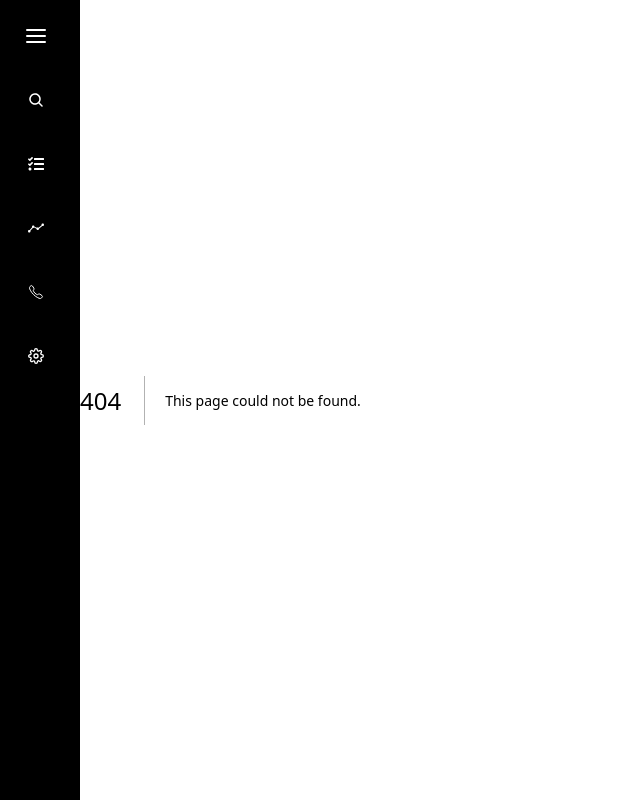
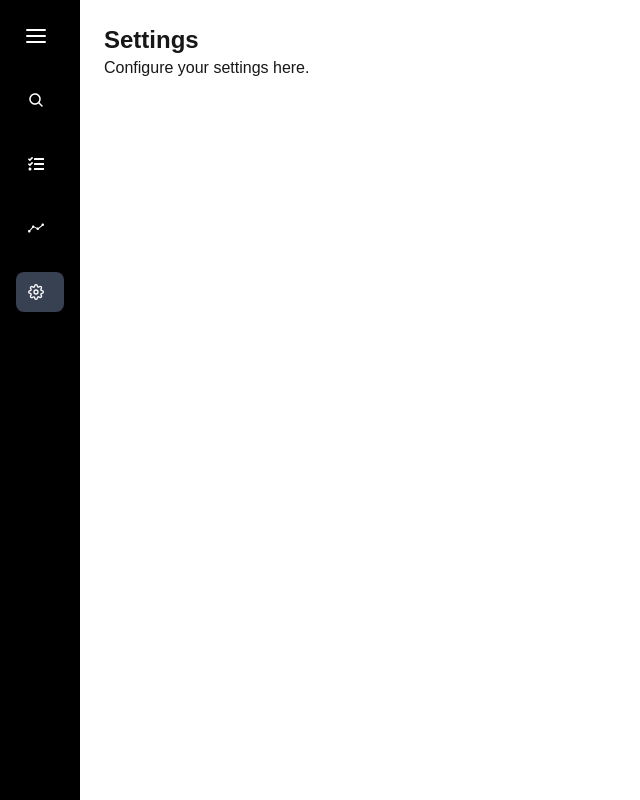
Before and after one commit to vish-ahire/tender, a Next.js app: page /settings in a window 1280 px wide. Before the commit this address had no page. Shown: the whole page, without its empty margins (0-640 px from the left). Built offline with nearby package versions, Linux system fonts and the light colour scheme.

Commit message:
add routes

```diff
--- a/app/_component/Card.tsx
+++ b/app/_component/Card.tsx
@@ -25,8 +25,7 @@ const Card: React.FC<CardProps> = ({ task }) => {
         <div className="bg-[#2e2f35] p-4 rounded-lg shadow-md
                 transition-all duration-300 ease-in-out
                 hover:shadow-[0_0_15px_rgba(255,255,255,0.6)] hover:scale-[1.02]
-                hover:ring-2 hover:ring-white w-full"
-
+                hover:ring-2 hover:ring-white w-full min-w-52"
         >
             {/* Status Label */}
             <span className={`text-sm font-medium ${statusColors[task.status]}`}>
--- a/app/_component/Sidebar.tsx
+++ b/app/_component/Sidebar.tsx
@@ -2,12 +2,14 @@
 import { JSX, useState } from 'react';
 import { FiMenu, FiSettings } from 'react-icons/fi';
 import { SlGraph } from "react-icons/sl";
-import { IoCallOutline } from "react-icons/io5";
 import { PiMagnifyingGlassBold } from "react-icons/pi";
 import { FaTasks } from 'react-icons/fa';
+import Link from 'next/link';
+import { usePathname } from 'next/navigation';
 
 const Sidebar = () => {
   const [isOpen, setIsOpen] = useState(false);
+  const pathname = usePathname();
 
   return (
     <div
@@ -24,11 +26,10 @@ const Sidebar = () => {
       </div>
 
       <nav className="flex flex-col gap-6">
-        <NavItem icon={< PiMagnifyingGlassBold />} label="Dashboard" isOpen={isOpen} />
-        <NavItem icon={<FaTasks />} label="Tasks" isOpen={isOpen} />
-        <NavItem icon={<SlGraph />} label="Tenders" isOpen={isOpen} />
-        <NavItem icon={<IoCallOutline />} label="Tenders" isOpen={isOpen} />
-        <NavItem icon={<FiSettings />} label="Settings" isOpen={isOpen} />
+        <NavItem href="/" icon={< PiMagnifyingGlassBold />} label="Dashboard" isOpen={isOpen} active={pathname === '/'} />
+        <NavItem href="/tasks" icon={<FaTasks />} label="Tasks" isOpen={isOpen} active={pathname === '/tasks'} />
+        <NavItem href="/tenders" icon={<SlGraph />} label="Tenders" isOpen={isOpen} active={pathname === '/tenders'}/>
+        <NavItem href="/settings" icon={<FiSettings />} label="Settings" isOpen={isOpen} active={pathname === '/settings'} />
       </nav>
     </div>
   );
@@ -38,14 +39,18 @@ interface NavItemProps {
   icon: JSX.Element;
   label: string;
   isOpen: boolean;
+  href:string;
+  active: boolean;
 }
 
-const NavItem = ({ icon, label, isOpen }: NavItemProps) => {
+const NavItem = ({ icon, label, href, isOpen, active }: NavItemProps) => {
   return (
-    <div className="flex items-center gap-4 p-3 rounded-lg cursor-pointer hover:bg-gray-700 transition-all">
-      {icon}
-      {isOpen && <span className="whitespace-nowrap">{label}</span>}
-    </div>
+    <Link href={href}>
+      <div className={`flex items-center gap-4 p-3 rounded-lg cursor-pointer transition-all ${active ? 'bg-gray-700' : 'hover:bg-gray-700'}`}>
+        {icon}
+        {isOpen && <span className="whitespace-nowrap">{label}</span>}
+      </div>
+    </Link>
   );
 };
 
--- /dev/null
+++ b/app/settings/page.tsx
@@ -0,0 +1,8 @@
+export default function Settings() {
+    return (
+      <div className="p-6">
+        <h1 className="text-2xl font-bold">Settings</h1>
+        <p>Configure your settings here.</p>
+      </div>
+    );
+  }
--- /dev/null
+++ b/app/tasks/page.tsx
@@ -0,0 +1,8 @@
+export default function Tasks() {
+    return (
+      <div className="p-6">
+        <h1 className="text-2xl font-bold">Tasks</h1>
+        <p>Manage your tasks here.</p>
+      </div>
+    );
+  }
--- /dev/null
+++ b/app/tenders/page.tsx
@@ -0,0 +1,8 @@
+export default function Tenders() {
+    return (
+      <div className="p-6">
+        <h1 className="text-2xl font-bold">Tenders</h1>
+        <p>Manage your tenders here.</p>
+      </div>
+    );
+  }
```
